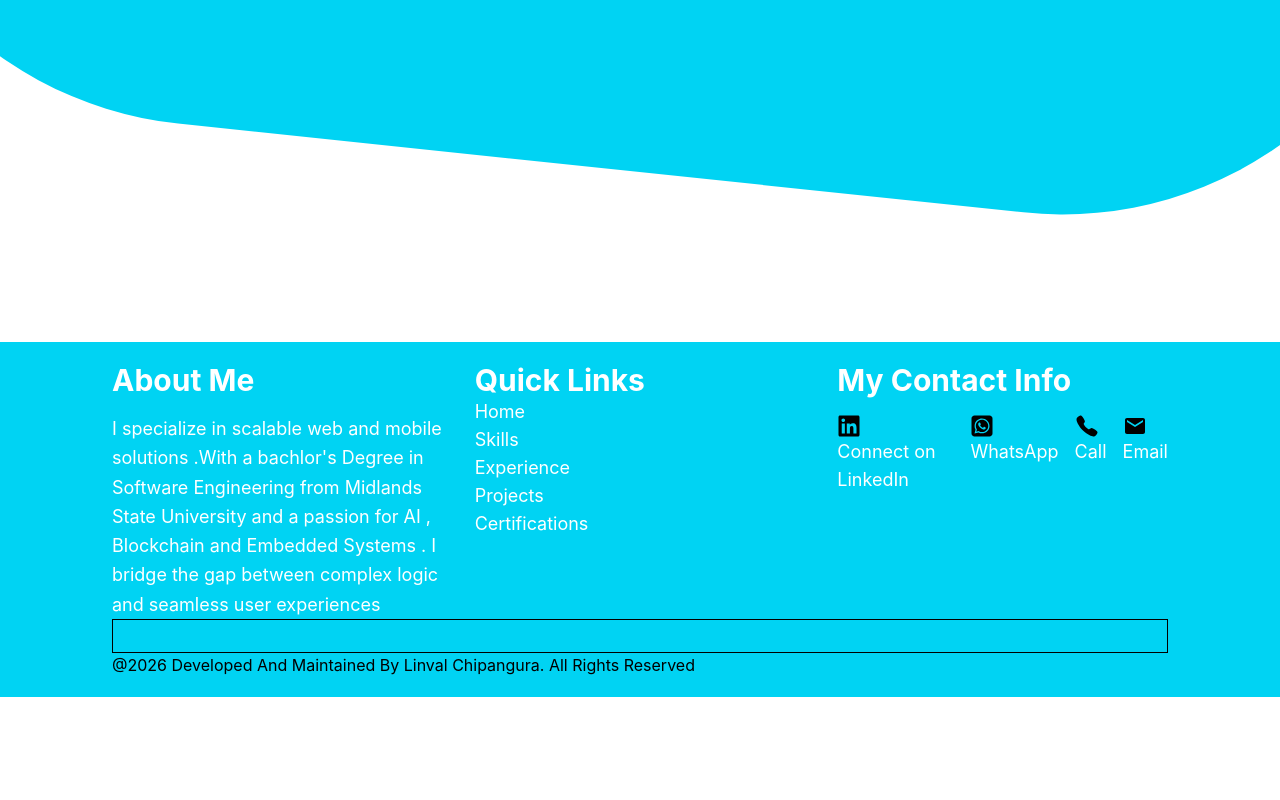
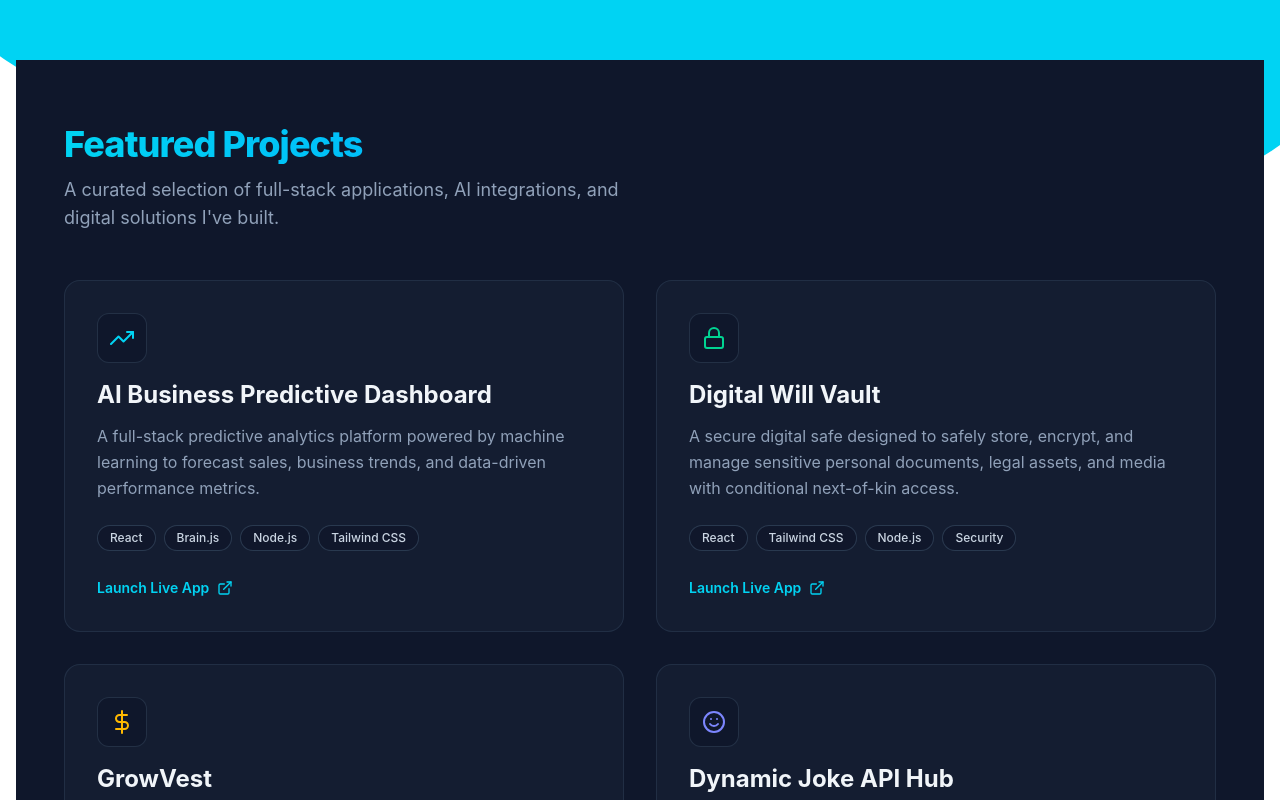
Before and after one commit to Liinval/my-portfolio-website, a React app: page /Projects in a window 1280 px wide. Shown: the part 340-1140 px from the top of the page. Before the commit the page ends 1037 px from the top, so only its background shows below. Built offline with nearby package versions, Linux system fonts and the light colour scheme; the HTML template or start-up script is replaced by a standard one.

Commit message:
updated projects

```diff
--- a/src/componets/projects/Projects.jsx
+++ b/src/componets/projects/Projects.jsx
@@ -1,7 +1,41 @@
 import React from 'react'
 import { FaLaptopCode } from "react-icons/fa";
+import { FiTrendingUp, FiLock, FiDollarSign, FiSmile, FiExternalLink } from 'react-icons/fi';
+
+
 
 export default function Projects() {
+
+  const projects = [
+  {
+    title: "AI Business Predictive Dashboard",
+    description: "A full-stack predictive analytics platform powered by machine learning to forecast sales, business trends, and data-driven performance metrics.",
+    tags: ["React", "Brain.js", "Node.js", "Tailwind CSS"],
+    liveLink: "https://ai-business-predictive-dashboard.vercel.app/",
+    icon: <FiTrendingUp className="w-6 h-6 text-cyan-400" />,
+  },
+  {
+    title: "Digital Will Vault",
+    description: "A secure digital safe designed to safely store, encrypt, and manage sensitive personal documents, legal assets, and media with conditional next-of-kin access.",
+    tags: ["React", "Tailwind CSS", "Node.js", "Security"],
+    liveLink: "https://digital-will-vault.vercel.app/",
+    icon: <FiLock className="w-6 h-6 text-emerald-400" />,
+  },
+  {
+    title: "GrowVest",
+    description: "An investment platform where investors invest in farms and farm produce and also act as a market place linking farmers and market ",
+    tags: ["React", "Tailwind CSS", "MongoDB", "Express"],
+    liveLink: "https://growvest-lemon.vercel.app/",
+    icon: <FiDollarSign className="w-6 h-6 text-amber-400" />,
+  },
+  {
+    title: "Dynamic Joke API Hub",
+    description: "A responsive, asynchronous web application leveraging REST APIs to fetch, filter, and deliver a seamless daily dose of dynamic humor.",
+    tags: ["React", "Tailwind CSS", "REST API", "JavaScript"],
+    liveLink: "https://api-jokes-tau.vercel.app/",
+    icon: <FiSmile className="w-6 h-6 text-indigo-400" />,
+  },
+];
   return (
 <div className="relative overflow-hidden min-h-[900px] sm:min-h-[650px] flex flex-col items-center">
 
@@ -18,6 +52,7 @@ export default function Projects() {
                         </h1>
                         <p className='max-w-3xl mt-4 text-white'>
                           Technical implementations leveraging React for dynamic frontends, Node.js for robust backends, and MongoDB for flexible data management. These projects represent my journey in building digital solutions that are both functional and future-proof.
+
                         </p>
 
 
@@ -29,6 +64,81 @@ export default function Projects() {
                 </section>
                 <div className="md:h-[750px] h-[880px] md:w-[1600px] w-[900px] bg-gradient-to-r absolute  bg-cyan-400 rounded-full -z-10 transform rotate-6 -top-60 ">
 
+
+    </div>
+
+    <div>
+
+       <section className="bg-slate-900 text-white py-16 px-6 md:px-12 min-h-screen flex flex-col justify-center">
+      <div className="max-w-6xl mx-auto w-full">
+
+        {/* Header */}
+        <div className="mb-12 text-center md:text-left">
+          <h2 className="text-4xl font-extrabold tracking-tight bg-gradient-to-r from-cyan-400 to-blue-500 bg-clip-text text-transparent">
+            Featured Projects
+          </h2>
+          <p className="mt-3 text-slate-400 max-w-xl text-lg">
+            A curated selection of full-stack applications, AI integrations, and digital solutions I've built.
+          </p>
+        </div>
+
+        {/* Projects Grid */}
+        <div className="grid grid-cols-1 md:grid-cols-2 gap-8">
+          {projects.map((project, index) => (
+            <div
+              key={index}
+              className="group relative bg-slate-800/40 border border-slate-700/50 rounded-2xl p-6 md:p-8 flex flex-col justify-between transition-all duration-300 hover:-translate-y-2 hover:border-slate-600 hover:shadow-[0_10px_30px_-15px_rgba(34,211,238,0.1)]"
+            >
+              <div>
+                {/* Icon & Title Row */}
+                <div className="flex items-center justify-between gap-4 mb-4">
+                  <div className="p-3 bg-slate-900 rounded-xl border border-slate-700/60 group-hover:scale-110 transition-transform duration-300">
+                    {project.icon}
+                  </div>
+                </div>
+
+                {/* Title */}
+                <h3 className="text-2xl font-bold text-slate-100 group-hover:text-cyan-400 transition-colors duration-300">
+                  {project.title}
+                </h3>
+
+                {/* Description */}
+                <p className="mt-3 text-slate-400 leading-relaxed text-sm md:text-base">
+                  {project.description}
+                </p>
+              </div>
+
+              {/* Footer section */}
+              <div className="mt-6">
+                {/* Tech Badges */}
+                <div className="flex flex-wrap gap-2 mb-6">
+                  {project.tags.map((tag, tagIndex) => (
+                    <span
+                      key={tagIndex}
+                      className="px-3 py-1 text-xs font-medium rounded-full bg-slate-900/80 border border-slate-700/80 text-slate-300"
+                    >
+                      {tag}
+                    </span>
+                  ))}
+                </div>
+
+                {/* Live Demo Link */}
+                <a
+                  href={project.liveLink}
+                  target="_blank"
+                  rel="noopener noreferrer"
+                  className="inline-flex items-center gap-2 text-sm font-semibold text-cyan-400 hover:text-cyan-300 transition-colors group/link"
+                >
+                  Launch Live App
+                  <FiExternalLink className="w-4 h-4 transition-transform duration-300 group-hover/link:translate-x-0.5 group-hover/link:-translate-y-0.5" />
+                </a>
+              </div>
+            </div>
+          ))}
+        </div>
+      </div>
+    </section>
+
     </div>
     </div>
 
```
